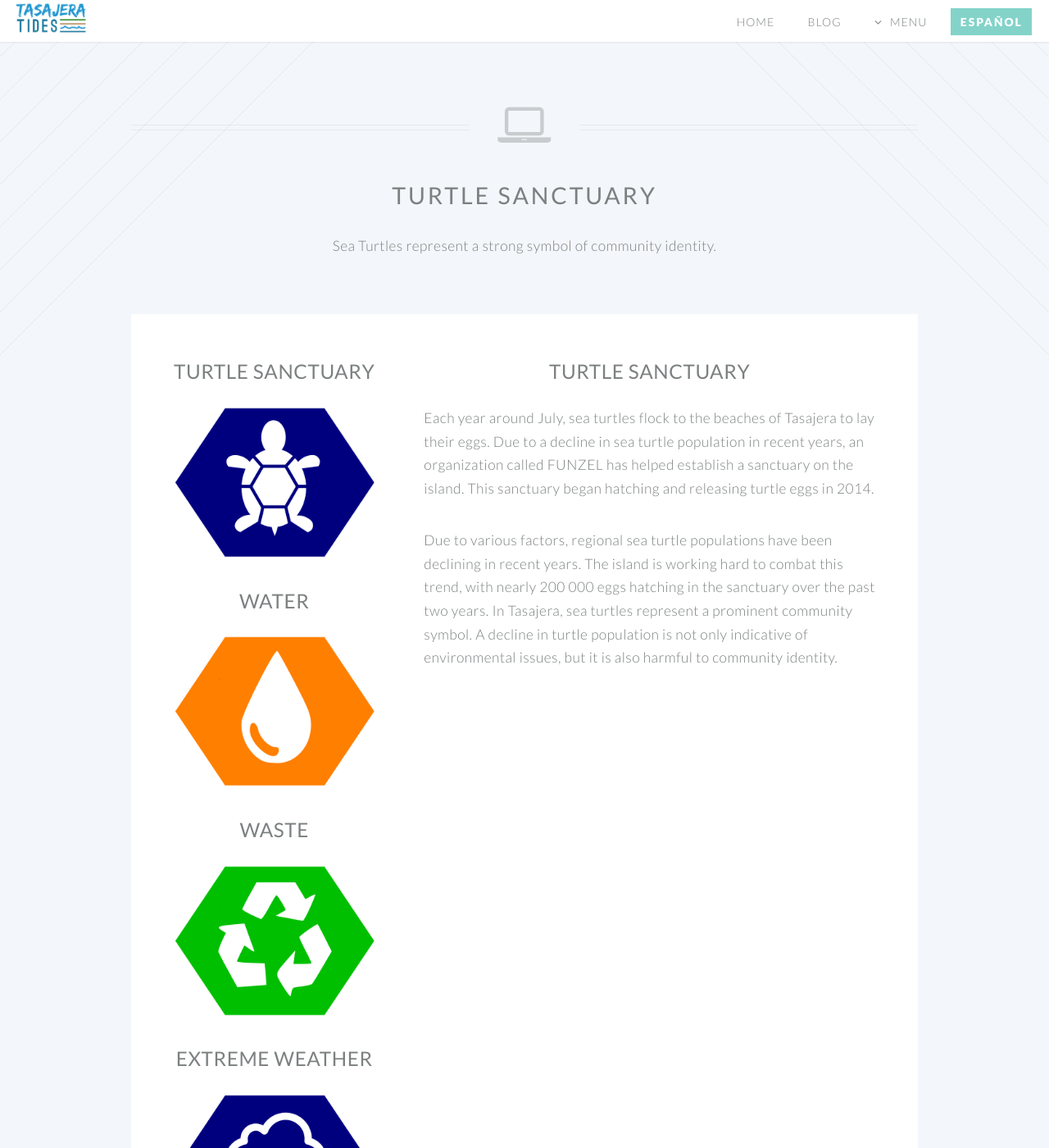
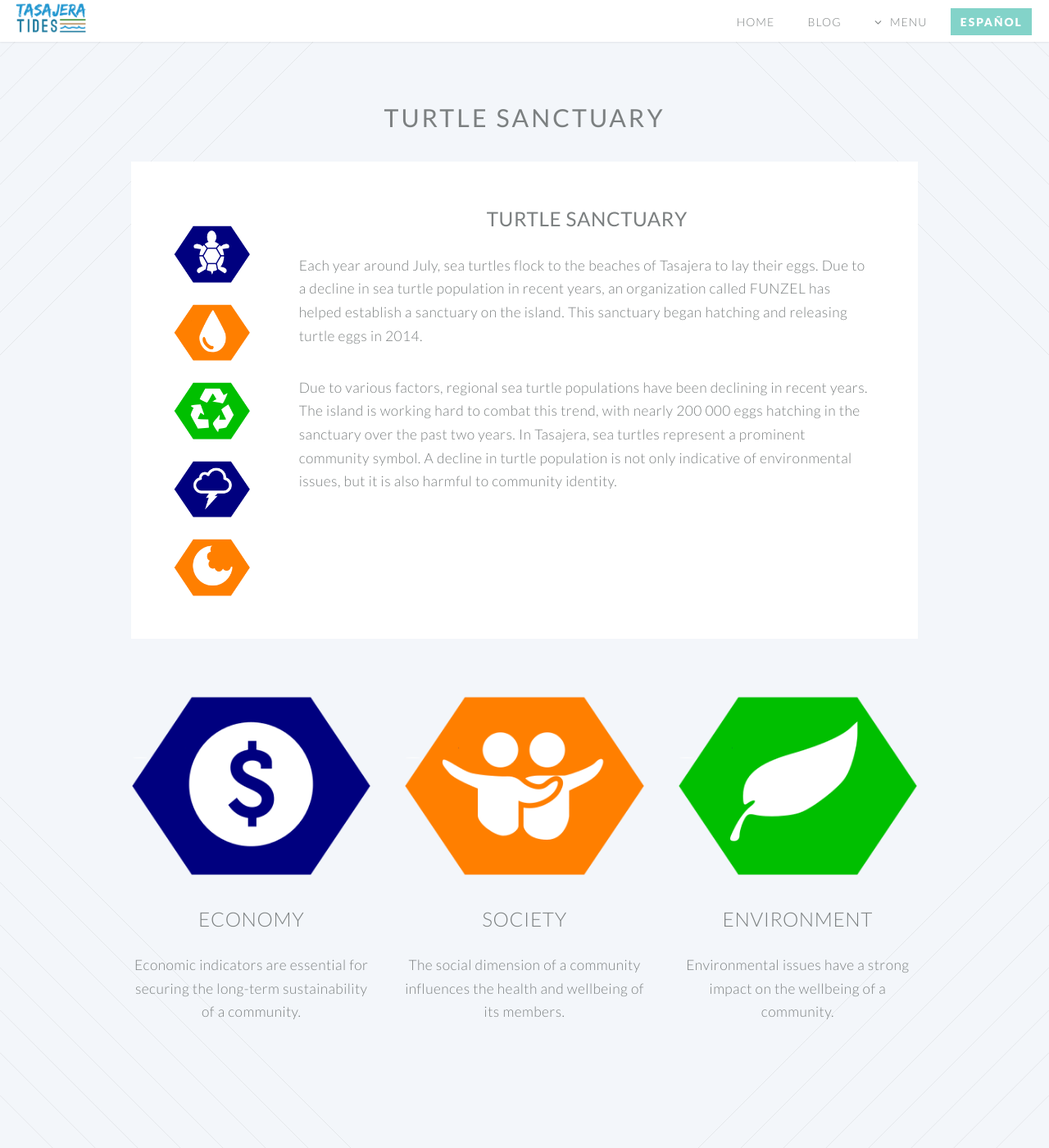
Before and after one commit to danteo90/danteo90.github.io, a Jekyll site: the page turtle-sanctuary.html, which Jekyll copies as it is, in a window 1280 px wide and 1400 px high. Shown: the whole window at 82% size. Built offline with Jekyll 4.4.1, drawn with Linux system fonts in a browser that asks for light colours.

Commit message:
Update turtle-sanctuary.html

```diff
--- a/turtle-sanctuary.html
+++ b/turtle-sanctuary.html
@@ -24,6 +24,7 @@
 			<link rel="stylesheet" href="/css/style-wide.css" />
 			<link rel="stylesheet" href="/css/style-noscript.css" />
 		</noscript>
+		<link href="/css/Hover.css" rel="stylesheet" media="all" />
 		<!--[if lte IE 8]><link rel="stylesheet" href="css/ie/v8.css" /><![endif]-->
 		<!--[if lte IE 9]><link rel="stylesheet" href="css/ie/v9.css" /><![endif]-->
 	</head>
@@ -90,47 +91,45 @@
 			<!-- Main -->
 			<article id="main">
 
-				<header class="special container">
-					<span class="icon fa-laptop"></span>
-					<h2><strong>Turtle Sanctuary</strong></h2>
-					<p>Sea Turtles represent a strong symbol of community identity.</p>
+				<header>
+					<h4><strong>Turtle Sanctuary</strong></h4>
 				</header>
 
 				<!-- One -->
 					<section class="wrapper style4 container">
 
 						<div class="row oneandhalf">
-							<div class="4u">
+							<div class="2u">
 
 								<!-- Sidebar -->
 									<div class="sidebar">
 										<section>
 											<header>
-												<h3><a href="/turtle-sanctuary.html"><strong>Turtle Sanctuary</strong></a></h3>
-												<a href="/turtle-sanctuary.html" class="image featured"><img src="images/turtle-sanctuary-icon.png" alt=""/></a>
+												<a href="/turtle-sanctuary.html" class="image newfit hvr-bob"><img src="images/turtle-sanctuary-icon.png" alt="" title="Turtle Sanctuary"/></a>
+												<kirk2><h3>Turtle Sanctuary</h3></kirk2>
 											</header>
 											<header>
-												<h3><a href="/water.html"><strong>Water</strong></a></h3>
-												<a href="/water.html" class="image featured"><img src="images/water-icon.png" alt=""/></a>
+												<a href="/water.html" class="image newfit hvr-bob"><img src="images/water-icon.png" alt="" title="Water"/></a>
+												<kirk><h3>Water</h3></kirk>
 											</header>
 											<header>
-												<h3><a href="/waste.html"><strong>Waste</strong></a></h3>
-												<a href="/waste.html" class="image featured"><img src="images/waste-icon.png" alt=""/></a>
+												<a href="/waste.html" class="image newfit hvr-bob"><img src="images/waste-icon.png" alt="" title="Waste"/></a>
+												<kirk><h3>Waste</h3></kirk>
 											</header>
 											<header>
-												<h3><a href="/extreme-weather.html"><strong>Extreme Weather</strong></a></h3>
-												<a href="/extreme-weather.html" class="image featured"><img src="images/extreme-weather-icon.png" alt=""/></a>
+												<a href="/extreme-weather.html" class="image newfit hvr-bob"><img src="images/extreme-weather-icon.png" alt="" title="Extreme Weather"/></a>
+												<kirk2><h3>Extreme Weather</h3></kirk2>
 											</header>
 											<header>
-												<h3><a href="/erosion.html"><strong>Erosion</strong></a></h3>
-												<a href="/erosion.html" class="image featured"><img src="images/erosion-icon.png" alt=""/></a>
+												<a href="/erosion.html" class="image newfit hrv-bob"><img src="images/erosion-icon.png" alt="" title="Erosion"/></a>
+												<kirk><h3>Erosion</h3></kirk>
 											</header>
 										</section>
 
 									</div>
 
 							</div>
-							<div class="8u skel-cell-important">
+							<div class="10u skel-cell-important">
 
 								<!-- Content -->
 									<div class="content">
@@ -153,7 +152,7 @@
 							<div class="4u">
 
 								<section>
-									<a href="/economy.html" class="image featured"><img src="images/economy-icon.png" alt=""/></a>
+									<a href="/economy.html" class="image featured hvr-bob"><img src="images/economy-icon.png" alt=""/></a>
 									<header>
 										<h3><a href="/economy.html">Economy</a></h3>
 									</header>
@@ -164,7 +163,7 @@
 							<div class="4u">
 
 								<section>
-									<a href="/society.html" class="image featured"><img src="images/society-icon.png" alt=""/></a>
+									<a href="/society.html" class="image featured hvr-bob"><img src="images/society-icon.png" alt=""/></a>
 									<header>
 										<h3><a href="/society.html">Society</a></h3>
 									</header>
@@ -175,7 +174,7 @@
 							<div class="4u">
 
 								<section>
-									<a href="/environment.html" class="image featured"><img src="images/environment-icon.png" alt=""/></a>
+									<a href="/environment.html" class="image featured hvr-bob"><img src="images/environment-icon.png" alt=""/></a>
 									<header>
 										<h3><a href="/environment.html">Environment</a></h3>
 									</header>
```
